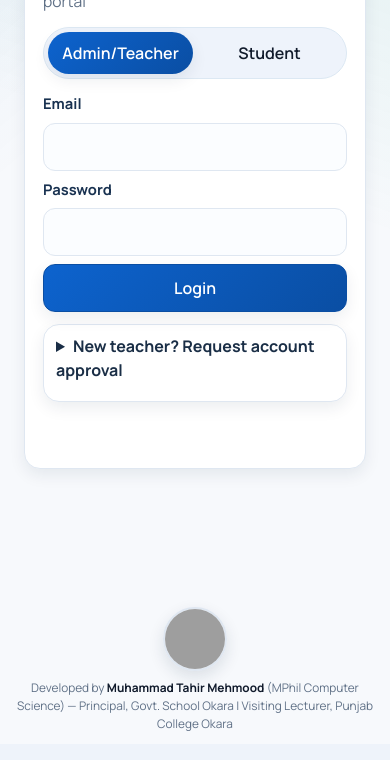
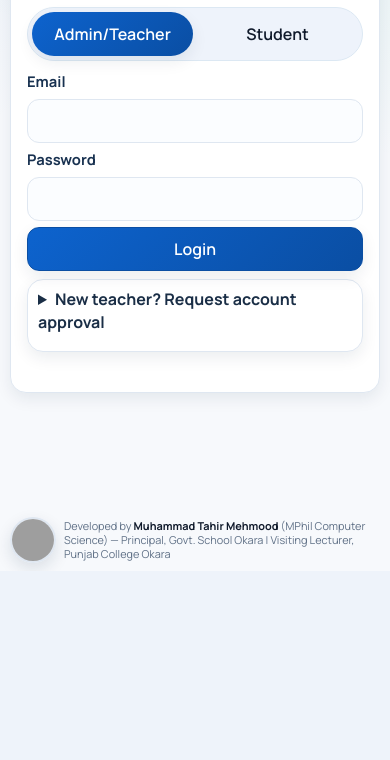
Before and after one commit to tahir8203/ucp-university-lms-portal, a website: page index.html in a window 390 px wide. Shown: the part 273-1033 px from the top of the page. After the commit the page ends 844 px from the top, so only its background shows below. Drawn offline with nearby package versions, Linux system fonts and the light colour scheme; no server answers; grey boxes are pictures that could not be loaded.

Commit message:
Improve homepage branding and footer layout

```diff
--- a/css/styles.css
+++ b/css/styles.css
@@ -1097,13 +1097,10 @@ summary,
 .auth-card::before {
   content: "";
   display: block;
-  width: 56px;
-  height: 56px;
-  margin-bottom: 16px;
-  border-radius: 18px;
-  background:
-    linear-gradient(145deg, var(--app-primary), #0c78c6 56%, var(--app-accent));
-  box-shadow: 0 12px 26px rgba(13, 94, 168, 0.28);
+  width: 92px;
+  height: 92px;
+  margin-bottom: 12px;
+  background: #ffffff url("../assets/ucp-logo.png") center / contain no-repeat;
 }
 
 .auth-card h1 {
@@ -2032,6 +2029,13 @@ thead th {
 
 /* Login / auth shell -------------------------------------------------------- */
 
+.app-auth {
+  min-height: 100vh;
+  min-height: 100svh;
+  display: grid;
+  grid-template-rows: 1fr auto;
+}
+
 .auth-shell {
   min-height: 100vh;
   display: flex;
@@ -2045,6 +2049,74 @@ thead th {
   padding: 32px clamp(20px, 5vw, 36px);
 }
 
+.app-auth .auth-shell {
+  min-height: 0;
+  padding: 14px 16px 8px;
+}
+
+.app-auth .auth-card {
+  padding: 22px 28px;
+}
+
+.app-auth .auth-card::before {
+  width: 76px;
+  height: 76px;
+  margin-bottom: 8px;
+}
+
+.app-auth .auth-card .tabs {
+  margin: 10px 0;
+}
+
+.app-auth .auth-card .panel {
+  margin-top: 8px;
+}
+
+.app-auth .auth-card form {
+  gap: 6px;
+}
+
+.app-auth .auth-card input,
+.app-auth .auth-card select,
+.app-auth .auth-card button {
+  min-height: 44px;
+}
+
+.app-auth .auth-card details {
+  margin-top: 8px;
+  padding: 8px 10px;
+}
+
+.app-auth .auth-card .message {
+  min-height: 18px;
+  margin: 6px 0 0;
+}
+
+.app-auth .app-footer {
+  width: calc(100% - 24px);
+  max-width: 1280px;
+  margin: 0 auto;
+  padding: 8px 12px 10px;
+  display: flex;
+  align-items: center;
+  justify-content: center;
+  gap: 12px;
+  text-align: left;
+}
+
+.app-auth .app-footer-photo {
+  flex: 0 0 auto;
+  width: 56px;
+  height: 56px;
+  margin: 0;
+}
+
+.app-auth .app-footer p {
+  max-width: none;
+  white-space: nowrap;
+  line-height: 1.35;
+}
+
 .auth-card .tabs {
   border-radius: 999px;
   background: #eef3fb;
@@ -2068,8 +2140,35 @@ thead th {
 }
 
 @media (max-width: 480px) {
-  .auth-card {
-    padding: 24px 18px;
+  .app-auth .auth-shell {
+    padding: 8px 10px 4px;
+  }
+
+  .app-auth .auth-card {
+    padding: 16px;
+  }
+
+  .app-auth .auth-card::before {
+    width: 64px;
+    height: 64px;
+    margin-bottom: 4px;
+  }
+
+  .app-auth .app-footer {
+    width: calc(100% - 12px);
+    padding: 6px 4px 8px;
+    gap: 8px;
+  }
+
+  .app-auth .app-footer-photo {
+    width: 46px;
+    height: 46px;
+  }
+
+  .app-auth .app-footer p {
+    font-size: 0.68rem;
+    line-height: 1.3;
+    white-space: normal;
   }
 }
 
--- a/sw.js
+++ b/sw.js
@@ -1,4 +1,4 @@
-const CACHE_NAME = "university-lms-v1";
+const CACHE_NAME = "university-lms-v4";
 const APP_SHELL = [
   "./",
   "./index.html",
@@ -20,7 +20,9 @@ const APP_SHELL = [
   "./js/fileStore.js",
   "./js/file-viewer.js",
   "./js/pwa.js",
-  "./assets/icon.svg"
+  "./assets/icon.svg",
+  "./assets/ucp-logo.png",
+  "./assets/Founder.png"
 ];
 
 self.addEventListener("install", (event) => {
```
Also changed, not shown: assets/ucp-logo.png (added).
